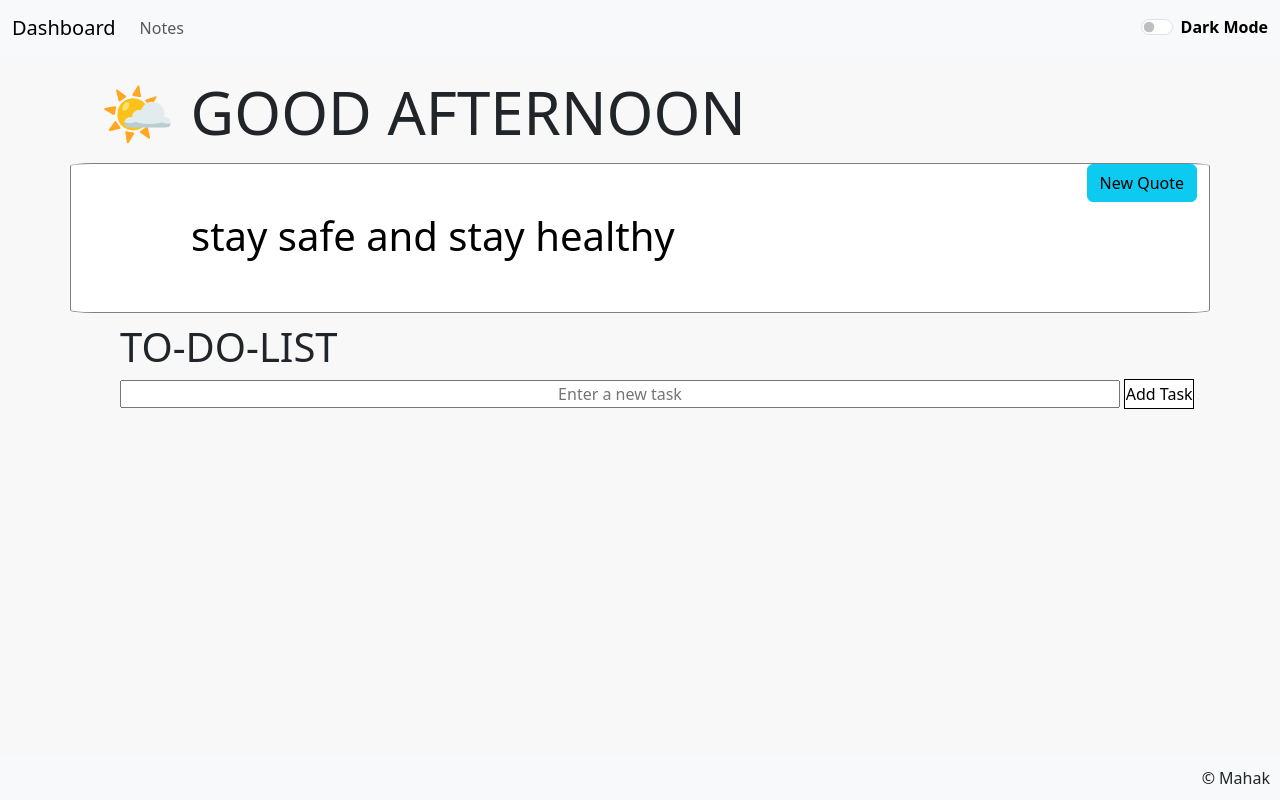
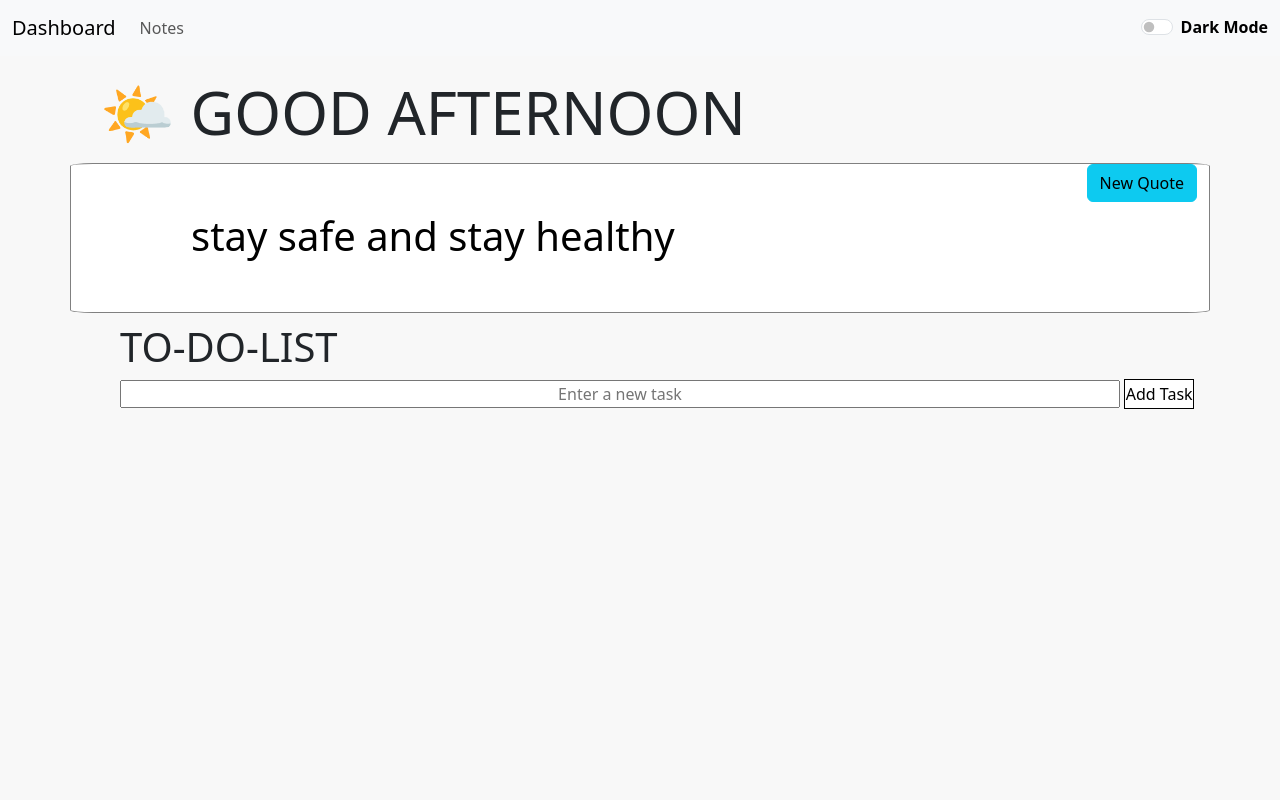
Before and after one commit to Mahak96/productivity-dashboard, a plain HTML site: page index.html in a window 1280 px wide. Drawn offline with nearby package versions, Linux system fonts and the light colour scheme.

Commit message:
modified

```diff
--- a/index.html
+++ b/index.html
@@ -48,10 +48,6 @@
   <input id="input" type="text" placeholder="Enter a new task" />
   <button id="taskbut">Add Task</button>
   <ul id="tasks" class="list-group w-50 mx-auto">
-
-    </ul>
-      <footer>&copy; Mahak </footer>
-
   <script src="https://cdn.jsdelivr.net/npm/bootstrap@5.3.7/dist/js/bootstrap.bundle.min.js"
     integrity="sha384-ndDqU0Gzau9qJ1lfW4pNLlhNTkCfHzAVBReH9diLvGRem5+R9g2FzA8ZGN954O5Q"
     crossorigin="anonymous"></script>
```
Also changed, not shown: notes.html (+0 -2 lines).
